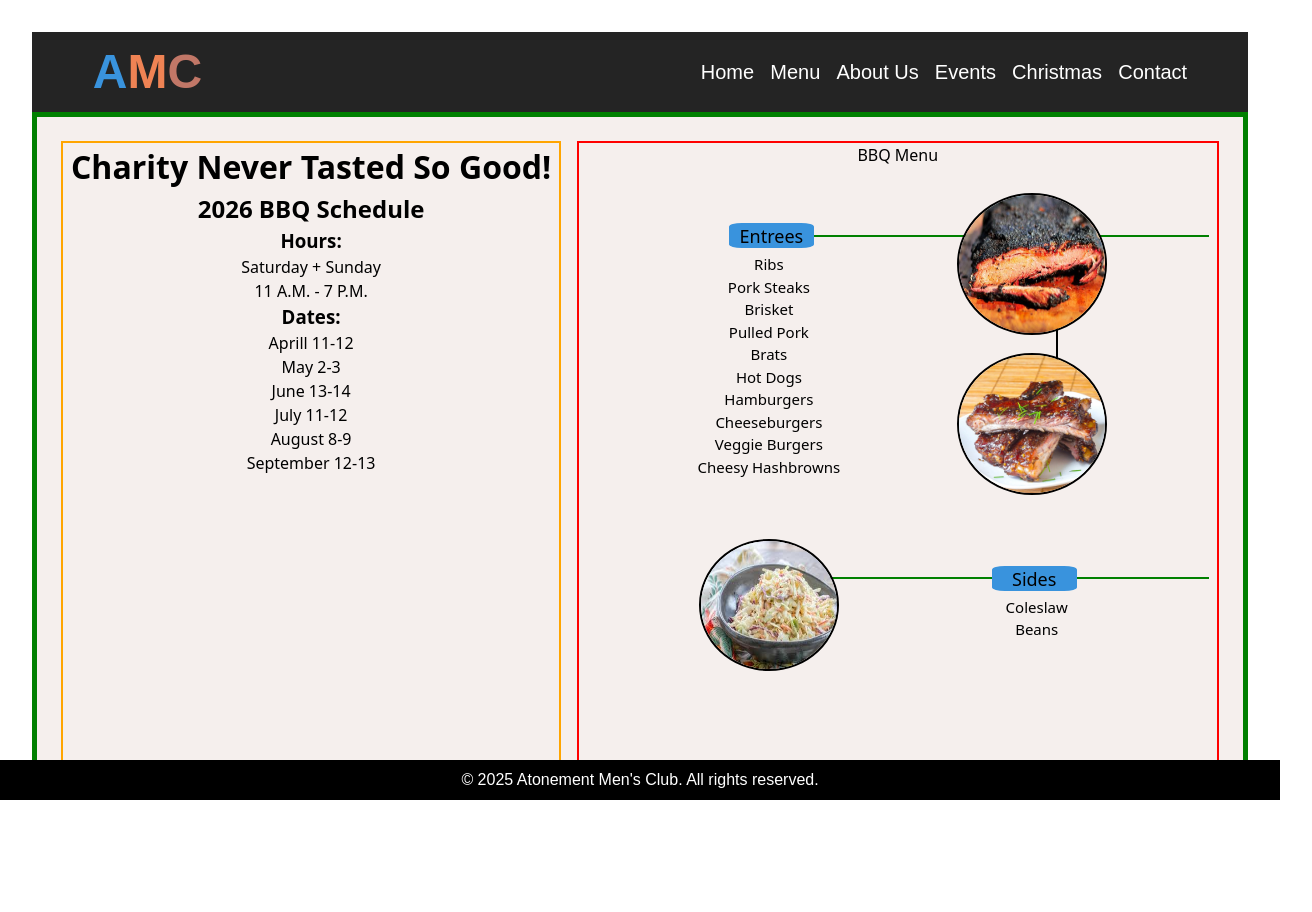
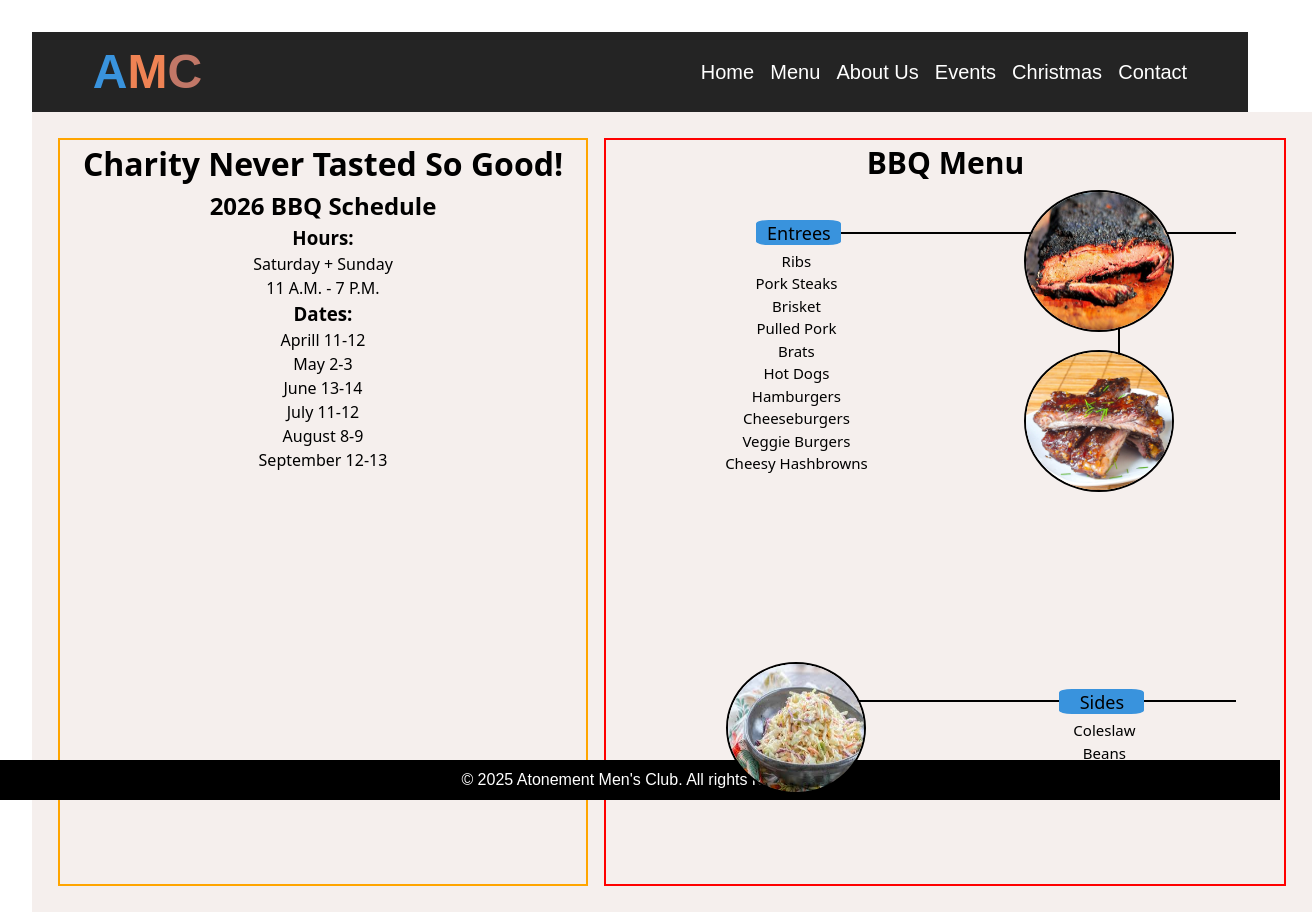
Before and after one commit to sigdotcom/AtonementMensClubWebsite, a React (Vite) app: page /menu in a window 1280 px wide. Shown: the whole page, 1312 px wide, since content can reach past the window. Before the commit the page ends 824 px from the top, so only its background shows below. Built offline with nearby package versions, Linux system fonts and the light colour scheme; a web font is replaced by a local one.

Commit message:
format updates

```diff
--- a/src/pages/Menu/Menu.jsx
+++ b/src/pages/Menu/Menu.jsx
@@ -41,7 +41,8 @@ function Menu() {
         <div id="line2" className="lines"></div>
 
 
-        <h>BBQ Menu</h>
+        <h id="bbqBold" >BBQ Menu</h>
+
         <p className="entreesText">
           Ribs<br/>
           Pork Steaks<br/>
@@ -63,18 +64,7 @@ function Menu() {
 
 
 
-
-
-
-
       </div>
-
-
-
-
-
-
-
     </div>
   );
 }
--- a/src/pages/Menu/menu.css
+++ b/src/pages/Menu/menu.css
@@ -1,4 +1,5 @@
 .menu {
+  position: absolute;
   width: 100%;
   min-height: 85vh;
   height: 100%;
@@ -9,7 +10,7 @@
   gap: 1rem;
   text-align: cetner;
   font-family: "Miriam Libre", unset;
-  border: 5px solid green;
+  /*border: 5px solid green; */
 
 }
 
@@ -29,6 +30,11 @@
   /* height: max-content; */
   border: red solid 2px;
   text-align: center;
+  font-size: 30px;
+}
+
+#bbqBold{
+  font-weight: 700;
 }
 
 /*  original entrees block
@@ -186,7 +192,7 @@ div.sidesBlock{
   /*width: 15%;*/
   width: 400px;
   margin: 1.5rem 0;
-  border-top: 2px solid green;
+  border-top: 2px solid black;
   border-bottom: none;
   z-index: -0.5;
 }
@@ -198,7 +204,7 @@ div.sidesBlock{
   /*width: 15%;*/
   width: 400px;
   margin: 1.5rem 0;
-  border-top: 2px solid green;
+  border-top: 2px solid black;
   border-bottom: none;
   z-index: -0.5;
 }
```
